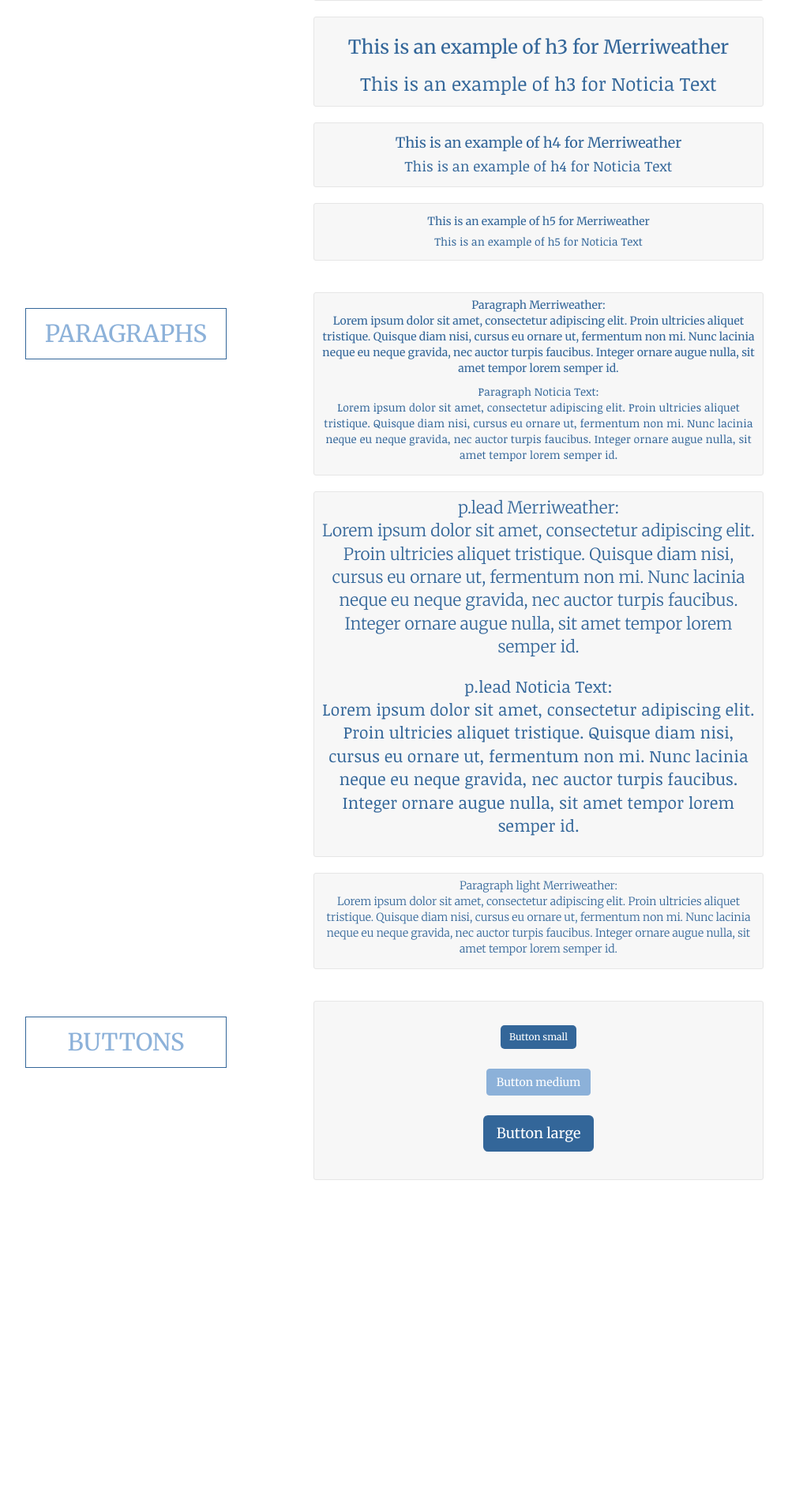
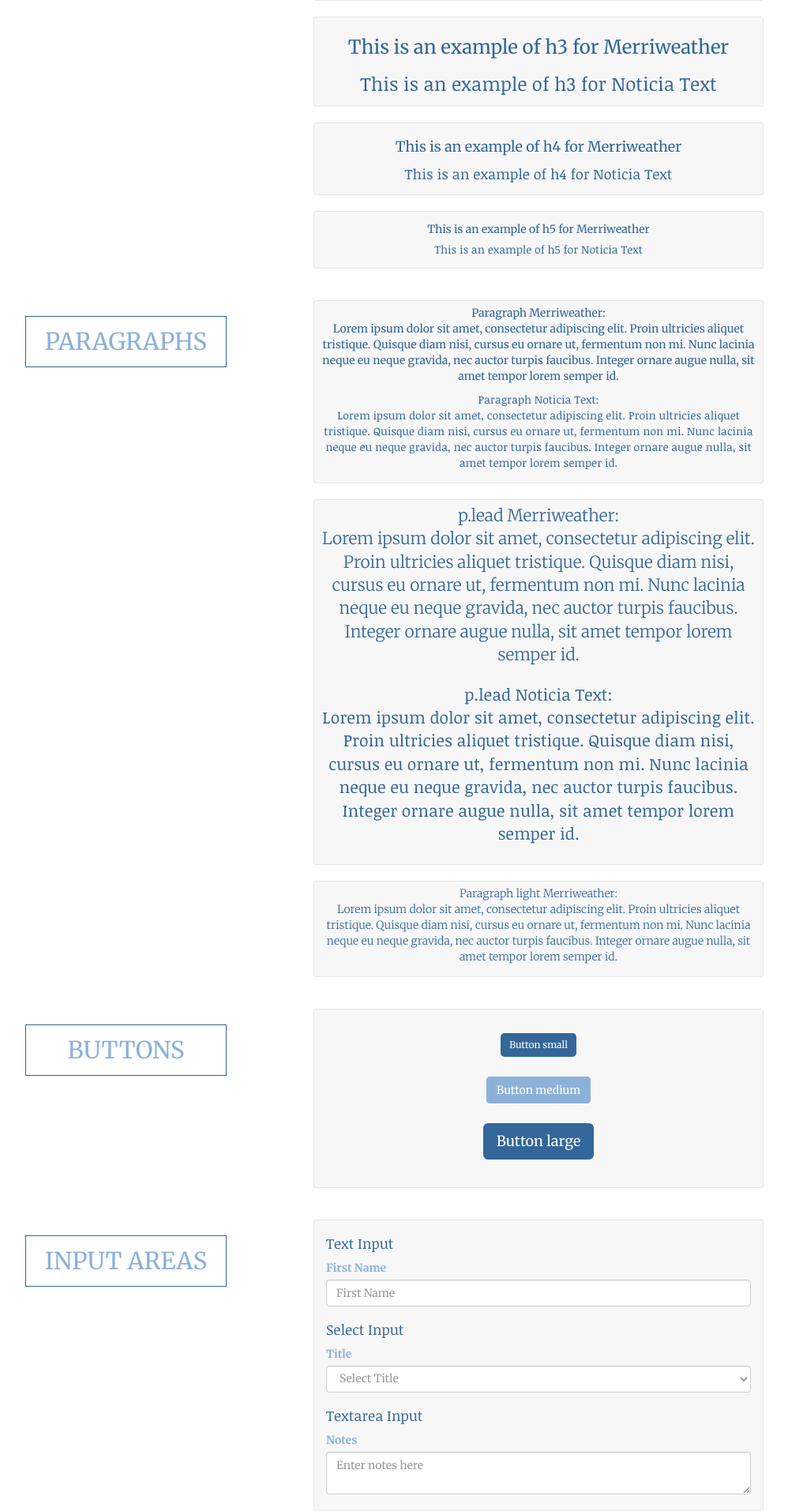
Before and after one commit to monabazzaz/contactmanager, a PHP site: page /style.html in a window 1280 px wide. Shown: the part 1294-3207 px from the top of the page at 79% size, without its empty margins (148-1146 px from the left). Before the commit the page ends 2788 px from the top, so only its background shows below. Run offline with PHP 8.4, Linux system fonts and the light colour scheme; some web fonts are replaced.

Commit message:
input areas added to styleguide

```diff
--- a/css/styleguide.css
+++ b/css/styleguide.css
@@ -253,3 +253,23 @@
   background-color: #336699;
   color: white;
 }
+
+#contact_title {
+  font-family: 'Merriweather', serif;
+  color: #999999;
+}
+
+.form-group {
+    font-family: 'Merriweather', serif;
+    color: #8cb1d9;
+    padding-left: 10px;
+    padding-right: 10px;
+}
+
+h4 {
+  font-family: 'Noticia Text', serif;
+  color: #336699;
+  padding-left: 10px;
+  padding-right: 10px;
+  padding-top: 5px;
+}
--- a/css/styles.css
+++ b/css/styles.css
@@ -69,6 +69,11 @@
   color: #999999;
 }
 
+#contact_title {
+  font-family: 'Merriweather', serif;
+  color: #999999;
+}
+
 .value {
   font-family: 'Merriweather', serif;
   color: #999999;
--- a/new.php
+++ b/new.php
@@ -56,7 +56,7 @@
 
   <div class="form-group">
     <label for="contact_notes">Notes</label>
-    <textarea class="form-control" name="notes" id="notes" value="" placeholder="Enter notes here"> </textarea>
+    <textarea class="form-control" name="notes" id="notes" value="" placeholder="Enter notes here"></textarea>
   </div>
 
   <button class="btn btn-primary">Create New Contact</button>
--- a/style.html
+++ b/style.html
@@ -204,6 +204,37 @@
     </div>
     <br>
     <br>
+    <div class="row">
+      <div class="col-md-1"></div>
+      <div class="col-md-3">
+        <h2 class="fonts">INPUT AREAS</h2>
+      </div>
+      <div class="col-md-1"></div>
+      <div class="col-md-6 xamps">
+        <h4>Text Input</h4>
+        <div class="form-group">
+          <label for="contact_firstName">First Name</label>
+          <input class="form-control" type="text" name="firstName" id="contact_firstName" placeholder="First Name" />
+        </div>
+        <h4>Select Input</h4>
+        <div class="form-group">
+          <label for="contact_title">Title</label>
+          <select name="title" id="contact_title" value="<?= $contact['title']; ?>" class="form-control">
+            <option value="1"<?= ($contact['title'] == 1) ? 'selected' : '' ?>Select Title</option>
+            <option value="2"<?= ($contact['title'] == 2) ? 'selected' : '' ?>Mrs.</option>
+            <option value="3"<?= ($contact['title'] == 3) ? 'selected' : '' ?>Mr.</option>
+            <option value="4"<?= ($contact['title'] == 4) ? 'selected' : '' ?>Miss</option>
+            <option value="5"<?= ($contact['title'] == 5) ? 'selected' : '' ?>Ms.</option>
+          </select>
+        </div>
+        <h4>Textarea Input</h4>
+        <div class="form-group">
+          <label for="contact_notes">Notes</label>
+          <textarea class="form-control" name="notes" id="notes" value="" placeholder="Enter notes here"></textarea>
+        </div>
+      </div>
+      <div class="col-md-1"></div>
+    </div>
 
 
   </div>
```
